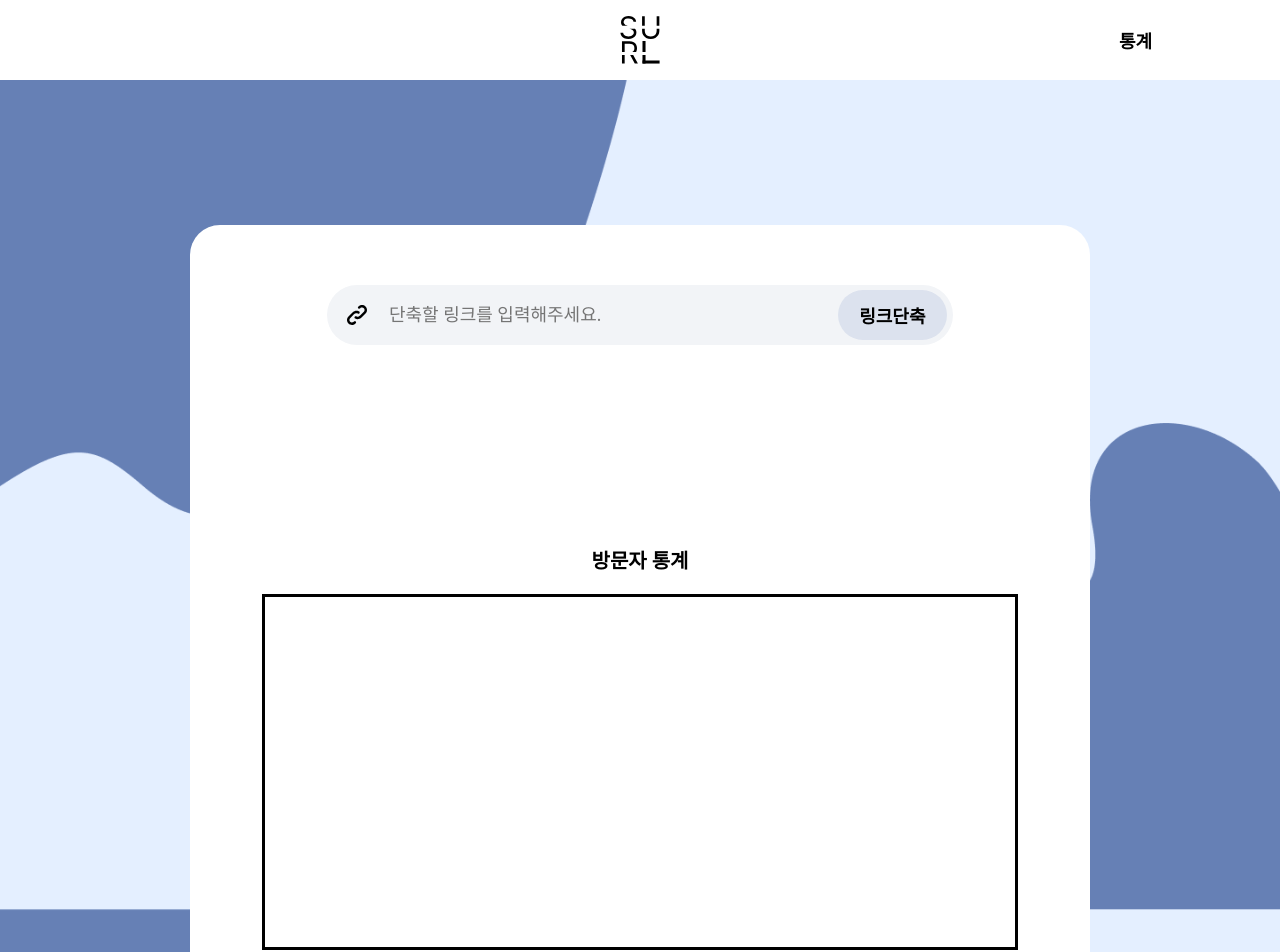
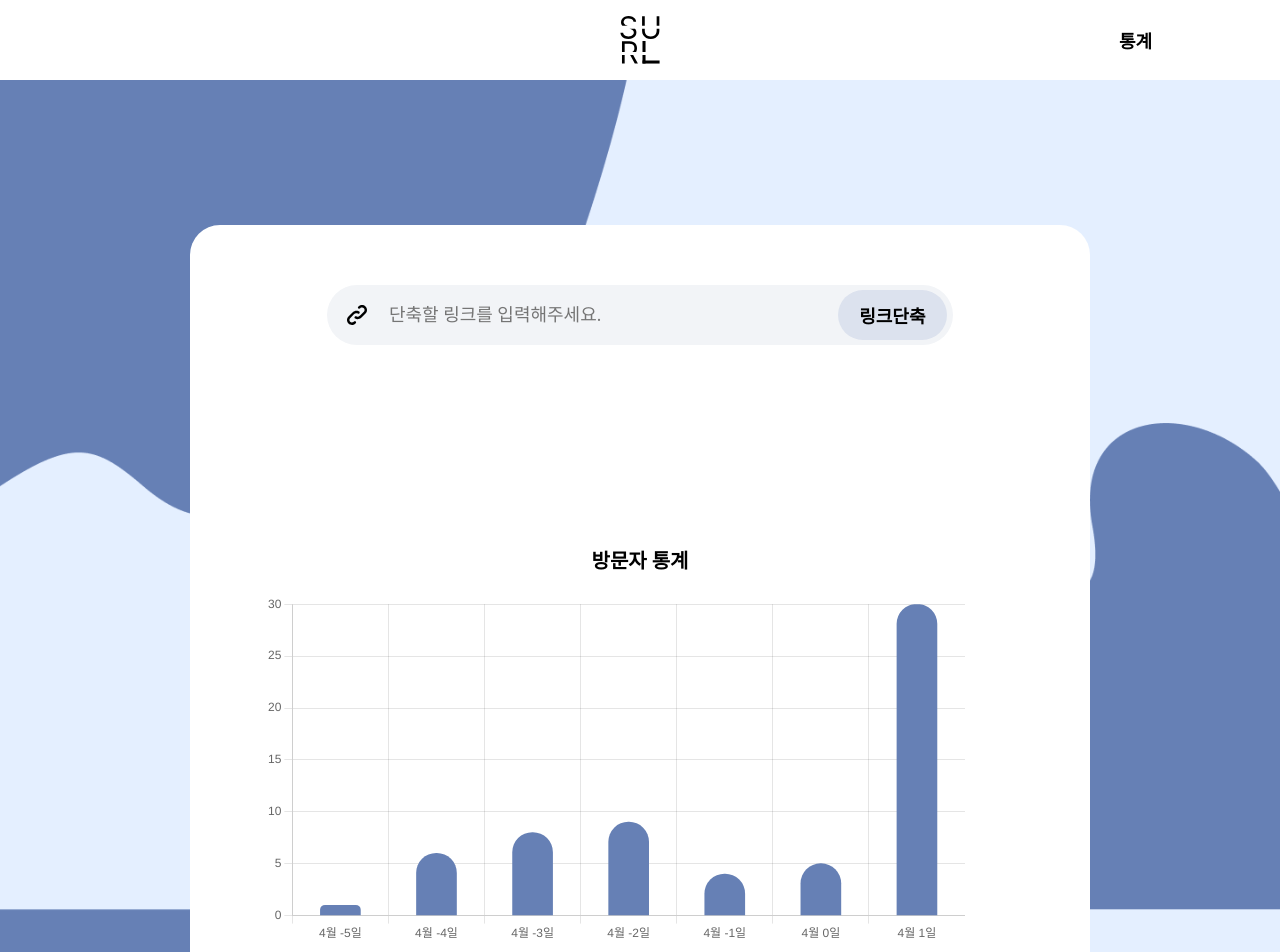
Before and after one commit to team-surl/SURL-FE, a React (Create React App) app: page / in a window 1280 px wide. Shown: the top 952 px of the page. Built offline with nearby package versions, Linux system fonts and the light colour scheme.

Commit message:
feat : chart.js 추가

```diff
--- a/package.json
+++ b/package.json
@@ -10,7 +10,9 @@
     "@types/node": "^16.18.23",
     "@types/react": "^18.0.33",
     "@types/react-dom": "^18.0.11",
+    "chart.js": "^4.2.1",
     "react": "^18.2.0",
+    "react-chartjs-2": "^5.2.0",
     "react-dom": "^18.2.0",
     "react-scripts": "5.0.1",
     "styled-components": "^5.3.9",
--- /dev/null
+++ b/src/components/chart/index.tsx
@@ -0,0 +1,61 @@
+import { useEffect, useState } from "react";
+import styled from "styled-components";
+import { Bar } from "react-chartjs-2";
+import { Chart as ChartJS, registerables } from "chart.js";
+import type { ChartData, ChartOptions } from "chart.js";
+ChartJS.register(...registerables);
+
+function Chart() {
+  let date = new Date();
+
+  const [dates, setDate] = useState({
+    thisDay: date.getDate(),
+    week: date.getMonth(),
+  });
+  const { thisDay, week } = dates;
+  const dataList = [1, 6, 8, 9, 4, 5, 30]; //더미 데이터
+  const today = `${week}월 ${thisDay}일`;
+  let dayLabels = [];
+  console.log(today);
+
+  for (let i = thisDay - 7; i < thisDay; i++) {
+    dayLabels.push(`${week}월 ${i}일`);
+  }
+
+  console.log(dayLabels.map((x) => x));
+
+  const options: object = {
+    plugins: {
+      legend: {
+        display: false,
+      },
+    },
+    scales: {
+      yAxes: [
+        {
+          ticks: {
+            min: 20, // y축 스케일에 대한 최소값 설정
+            stepSize: 1, // y축 그리드 한 칸당 수치
+          },
+        },
+      ],
+    },
+  };
+  const data = {
+    labels: dayLabels.map((day) => day),
+    datasets: [
+      {
+        barThickness: 40,
+        borderRadius: 30,
+
+        data: dataList,
+        backgroundColor: dayLabels.map((day) => day === today)
+          ? "#6680B5"
+          : "#A8B6D5",
+      },
+    ],
+  };
+  return <Bar data={data} options={options} />;
+}
+
+export default Chart;
--- a/src/components/main/index.tsx
+++ b/src/components/main/index.tsx
@@ -2,6 +2,7 @@ import React from "react";
 import styled from "styled-components";
 import Header from "../common/header";
 import { LinkImg } from "../../assets/img";
+import Chart from "../chart";
 
 function Main() {
   return (
@@ -15,7 +16,9 @@ function Main() {
             <BTN>링크단축</BTN>
           </URLBox>
           <Text>방문자 통계</Text>
-          <Chart></Chart>
+          <ChartContainer>
+            <Chart></Chart>
+          </ChartContainer>
         </Template>
       </Frame>
     </>
@@ -76,6 +79,13 @@ const BTN = styled.button`
   border: none;
   border-radius: 30px;
   margin-left: 10px;
+  &:hover {
+    background: ${({ theme }) => theme.color.point};
+    cursor: pointer;
+  }
+  &:active {
+    background: ${({ theme }) => theme.color.point1};
+  }
 `;
 
 const Text = styled.p`
@@ -85,10 +95,9 @@ const Text = styled.p`
   margin-bottom: 20px;
 `;
 
-const Chart = styled.div`
+const ChartContainer = styled.div`
   width: 750px;
   height: 350px;
-  border: solid black;
 `;
 
 export default Main;
```
Also changed, not shown: 1 other file (tests, documents, lock files or other folders).
